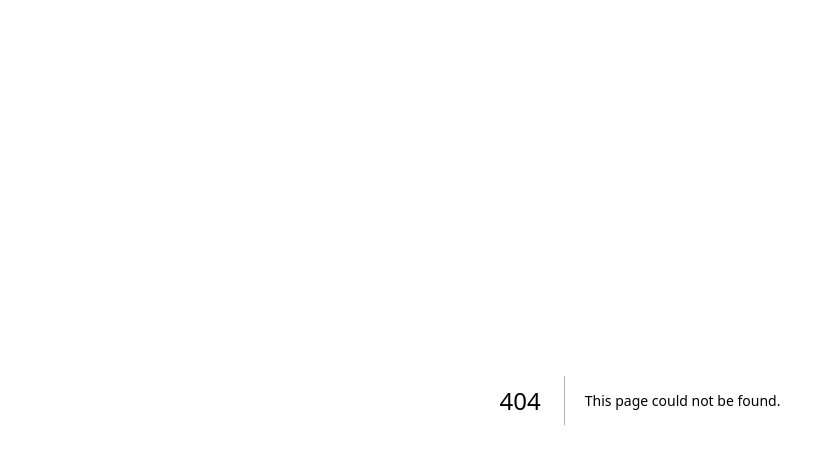
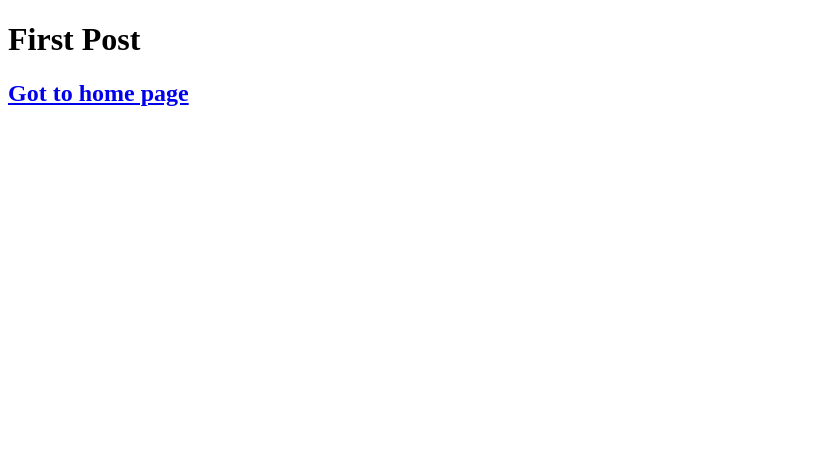
Before and after one commit to UsamaIsrarDev/learn-nextjs, a Next.js app in the folder next-start/: page /posts/first-post in a window 1280 px wide. Before the commit this address had no page. Shown: the top 464 px of the page, without its empty margins (0-835 px from the left). Built offline with nearby package versions, Linux system fonts and the light colour scheme.

Commit message:
In nextjs I learn how to edit the page and navigate between pages with link component of nextjs and also learn how link component enables client side navigation

```diff
--- a/next-start/pages/index.js
+++ b/next-start/pages/index.js
@@ -1,5 +1,6 @@
 import Head from 'next/head';
 import styles from '../styles/Home.module.css';
+import Link from 'next/link';
 
 export default function Home() {
   return (
@@ -11,7 +12,7 @@ export default function Home() {
 
       <main>
         <h1 className={styles.title}>
-          Welcome to <a href="https://nextjs.org">Next.js!</a>
+          Read this <Link href="/posts/first-post">page</Link>
         </h1>
 
         <p className={styles.description}>
--- /dev/null
+++ b/next-start/pages/posts/first-post.js
@@ -0,0 +1,11 @@
+import Link from 'next/link'
+import React from 'react'
+
+export default function FirstPost() {
+  return (
+    <div>
+        <h1>First Post</h1>
+        <h2><Link href='/'>Got to home page</Link></h2>
+    </div>
+  )
+}
```
